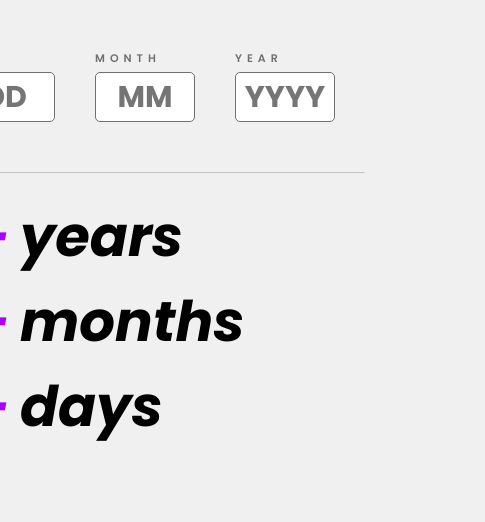
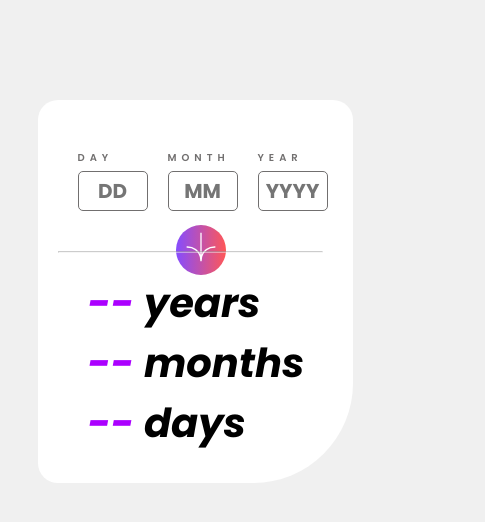
Before and after one commit to kanishkasd/ageCalculator, a React (Vite) app: page / in a window 390 px wide. Shown: the top 522 px of the page, 485 px wide, since content can reach past the window. Built offline with nearby package versions, Linux system fonts and the light colour scheme.

Commit message:
added mobile version

```diff
--- a/src/App.jsx
+++ b/src/App.jsx
@@ -10,8 +10,10 @@ function App() {
   };
   return (
     <>
-      <AgeInputSection onSubmit={handleSubmit} />
-      <ViewAge age={age} />
+      <div className="container">
+        <AgeInputSection onSubmit={handleSubmit} />
+        <ViewAge age={age} />
+      </div>
     </>
   );
 }
--- a/src/components/AgeInputSection.jsx
+++ b/src/components/AgeInputSection.jsx
@@ -64,7 +64,7 @@ const AgeInputSection = ({ onSubmit }) => {
           type="button"
           onClick={handleSubmit}
         >
-          <img src={buttonIcon} alt="button-icon" />
+          <img className="buttonIcon" src={buttonIcon} alt="button-icon" />
         </button>
       </form>
       <hr className="hr" />
--- a/src/index.css
+++ b/src/index.css
@@ -28,6 +28,7 @@ body {
 .container {
   background: var(--White);
   border-radius: 20px 20px 100px 20px;
+  margin: 100px 0;
 }
 
 .inputAge {
@@ -82,7 +83,7 @@ input::-moz-placeholder {
 
 .calculateButton {
   position: absolute;
-  top: 140px;
+  top: 210px;
   right: 530px;
   width: 70px;
   height: 70px;
@@ -121,3 +122,65 @@ input::-moz-placeholder {
 .hidden {
   display: none;
 }
+
+@media only screen and (max-width: 750px) {
+  .container {
+    max-width: 70%;
+    padding: 10px;
+    margin: 100px auto;
+    padding-bottom: 30px;
+    padding-right: 20px;
+  }
+
+  .calculateButton {
+    position: absolute;
+    width: 50px;
+    height: 50px;
+    top: 225px;
+    left: 45%;
+  }
+
+  .buttonIcon {
+    width: 30px;
+    height: 30px;
+  }
+
+  .displayWords {
+    font-size: 2.5rem;
+  }
+  .displayAge {
+    font-size: 2.5rem;
+    margin-right: 10px;
+  }
+  .inputField {
+    width: 70px;
+    height: 40px;
+    font-size: 20px;
+    font-weight: bold;
+    border: 1px solid var(--Smokey-grey);
+    border-radius: 5px;
+    text-align: center;
+  }
+
+  .inputAge {
+    margin-left: 20px;
+    padding-right: 100px;
+  }
+  .form-row {
+    padding: 10px;
+  }
+  input::-moz-placeholder {
+    font-size: 15px;
+    padding: 10px;
+    font-weight: bold;
+    text-align: center;
+  }
+  .label {
+    font-size: 10px;
+  }
+
+  .hr {
+    margin: 0;
+    margin: 0 10px 0 10px;
+  }
+}
```
